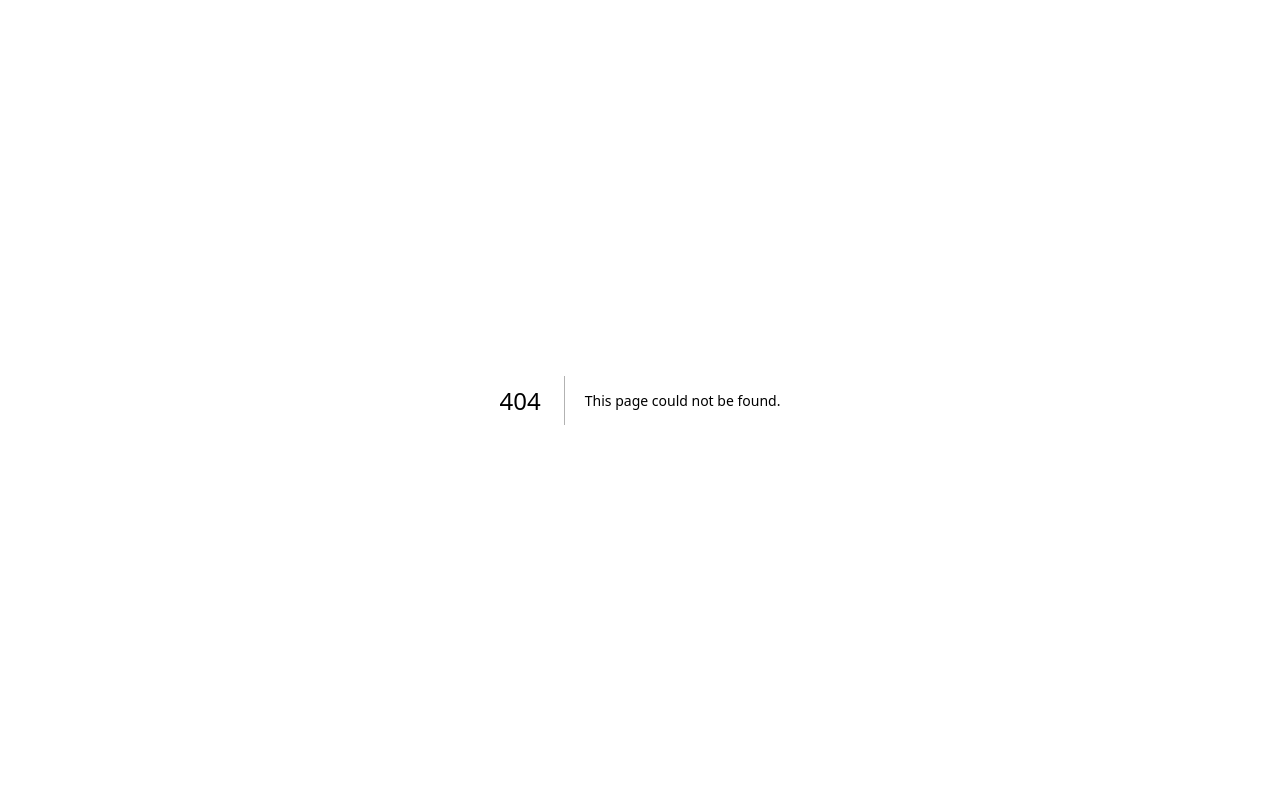
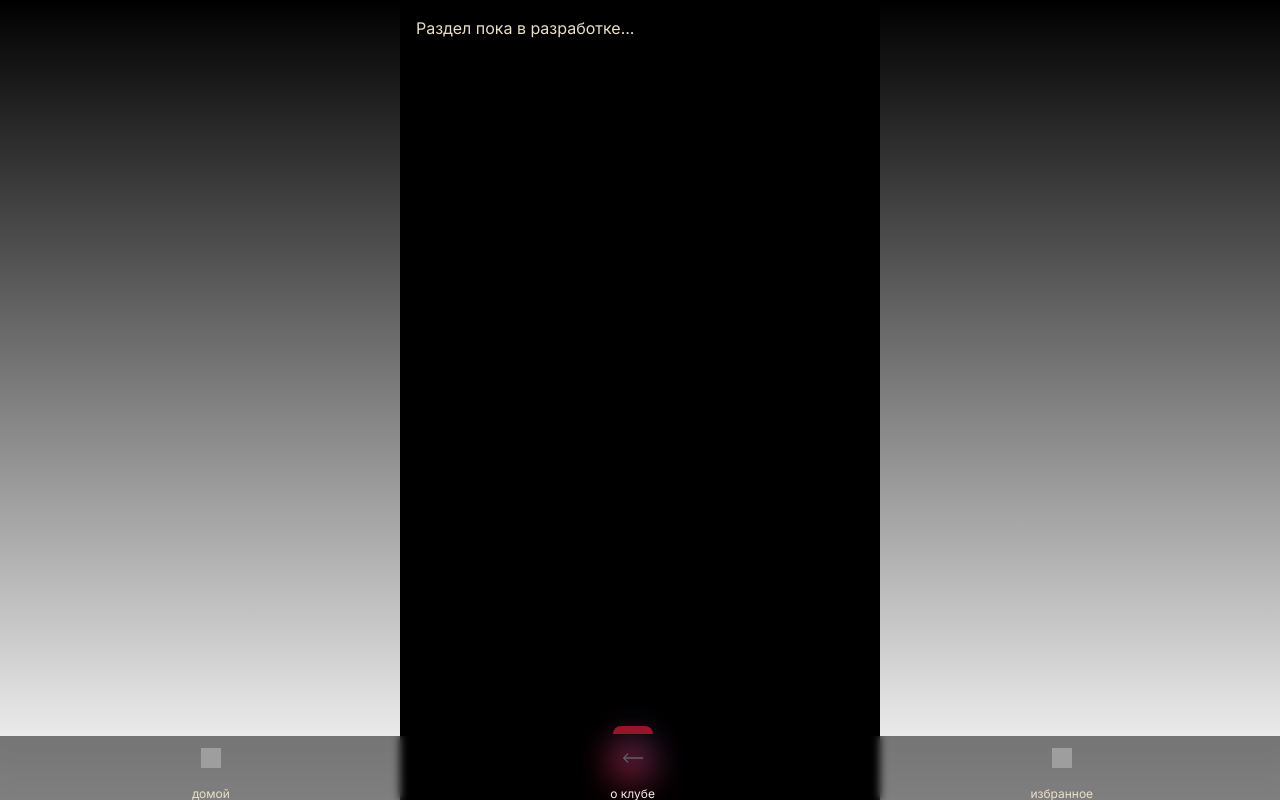
Before and after one commit to nakovalskaya/club-nav, a Next.js app: page /about in a window 1280 px wide. Before the commit this address had no page. Built offline with nearby package versions, Linux system fonts and the light colour scheme; grey boxes are pictures that could not be loaded.

Commit message:
обнова меню

```diff
--- /dev/null
+++ b/app/about/page.tsx
@@ -0,0 +1,10 @@
+// Страница: О клубе (app/about/page.tsx)
+'use client';
+
+export default function AboutPage() {
+  return (
+    <main className="min-h-screen bg-black text-[#EBDEC8] p-4">
+      <p>Раздел пока в разработке...</p>
+    </main>
+  );
+}
--- /dev/null
+++ b/app/components/BottomNav.tsx
@@ -0,0 +1,49 @@
+'use client';
+
+import { usePathname } from 'next/navigation';
+
+export default function BottomNav() {
+  const currentPath = usePathname();
+
+  const links = [
+    { label: 'домой', href: '/', icon: '/icons/home.svg' },
+    { label: 'о клубе', href: '/about', icon: '/icons/about.svg' },
+    { label: 'избранное', href: '/favorites', icon: '/icons/star.svg' },
+  ];
+
+  return (
+    <nav className="fixed bottom-0 left-0 w-full bg-black/50 backdrop-blur-sm flex justify-around items-center h-16 z-50">
+      {links.map(({ label, href, icon }) => {
+        const isActive = currentPath === href;
+
+        return (
+          <a
+            key={label}
+            href={href}
+            className={`flex flex-col items-center text-xs text-[#EBDEC8] hover:text-white transition-all duration-200 ${
+              isActive ? 'text-white' : ''
+            }`}
+          >
+            <div className="relative w-12 h-12 flex items-center justify-center">
+              {isActive && (
+                <>
+                  {/* Палочка сверху */}
+                  <div className="absolute -top-2 left-1/2 -translate-x-1/2 w-10 h-2 rounded-t-xl bg-[#991428] z-20"></div>
+
+                  {/* Градиентная подсветка */}
+                  <div className="absolute inset-0 rounded-full blur-lg bg-gradient-to-tr from-[#EC1C3B]/70 to-[#3b82f6]/30"></div>
+
+                  {/* Светящаяся аура снизу */}
+                  <div className="absolute -bottom-1 left-1/2 -translate-x-1/2 w-14 h-6 bg-[#991428]/20 rounded-full blur-xl z-0"></div>
+                </>
+              )}
+
+              <img src={icon} alt={label} className="w-5 h-5 relative z-10" />
+            </div>
+            <span className="mt-1">{label}</span>
+          </a>
+        );
+      })}
+    </nav>
+  );
+}
--- /dev/null
+++ b/app/favorites/page.tsx
@@ -0,0 +1,10 @@
+// Страница: Избранное (app/favorites/page.tsx)
+'use client';
+
+export default function FavoritesPage() {
+  return (
+    <main className="min-h-screen bg-black text-[#EBDEC8] p-4">
+      <p>Раздел пока в разработке...</p>
+    </main>
+  );
+}
--- a/app/layout.tsx
+++ b/app/layout.tsx
@@ -1,6 +1,7 @@
 import './globals.css';
 import type { Metadata } from 'next';
 import { Inter } from 'next/font/google';
+import BottomNav from './components/BottomNav';
 
 const inter = Inter({ subsets: ['latin'] });
 
@@ -20,6 +21,7 @@ export default function RootLayout({
       <body className={inter.className}>
   <div style={{ width: '100vw', height: '100vh', overflow: 'auto' }}>
     {children}
+    <BottomNav />
   </div>
 </body>
     </html>
```
Also changed, not shown: public/icons/about.svg (added).
